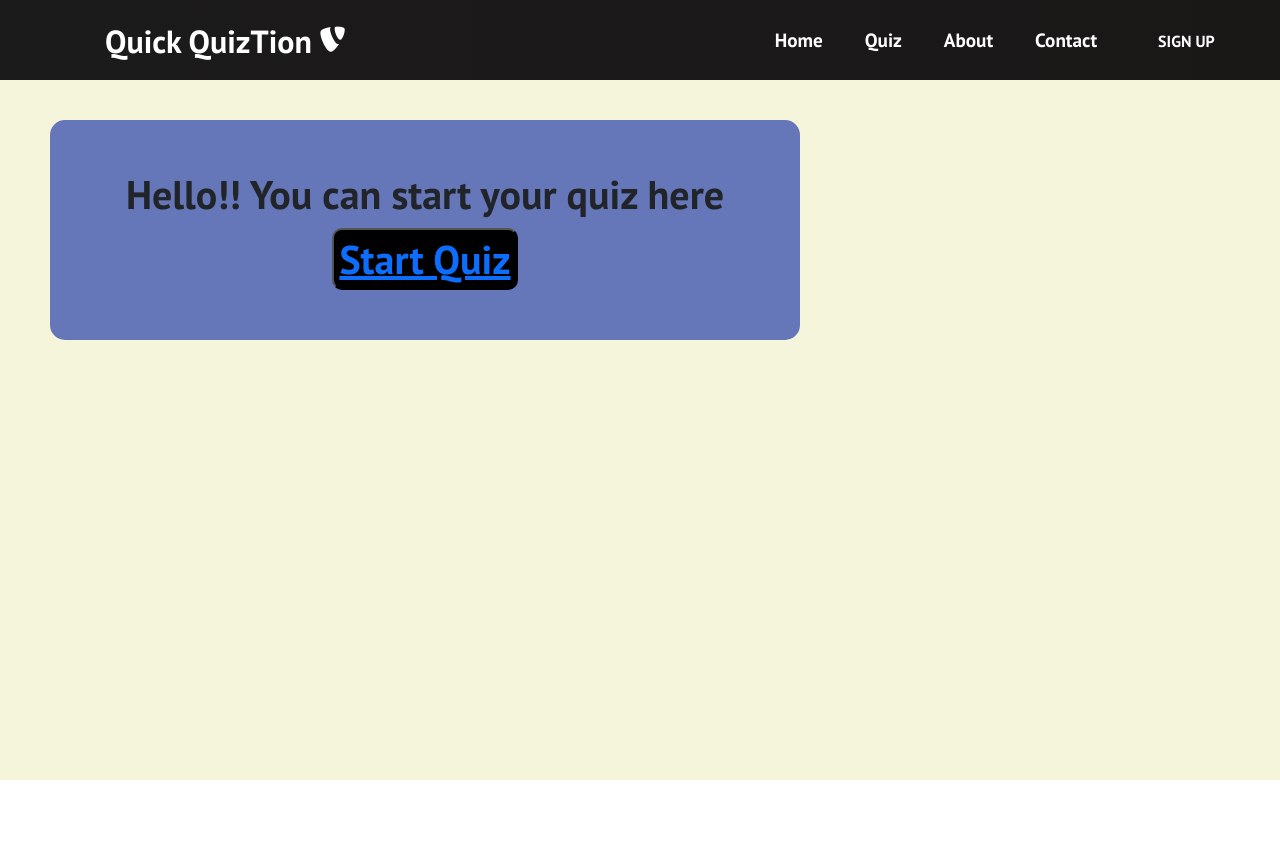
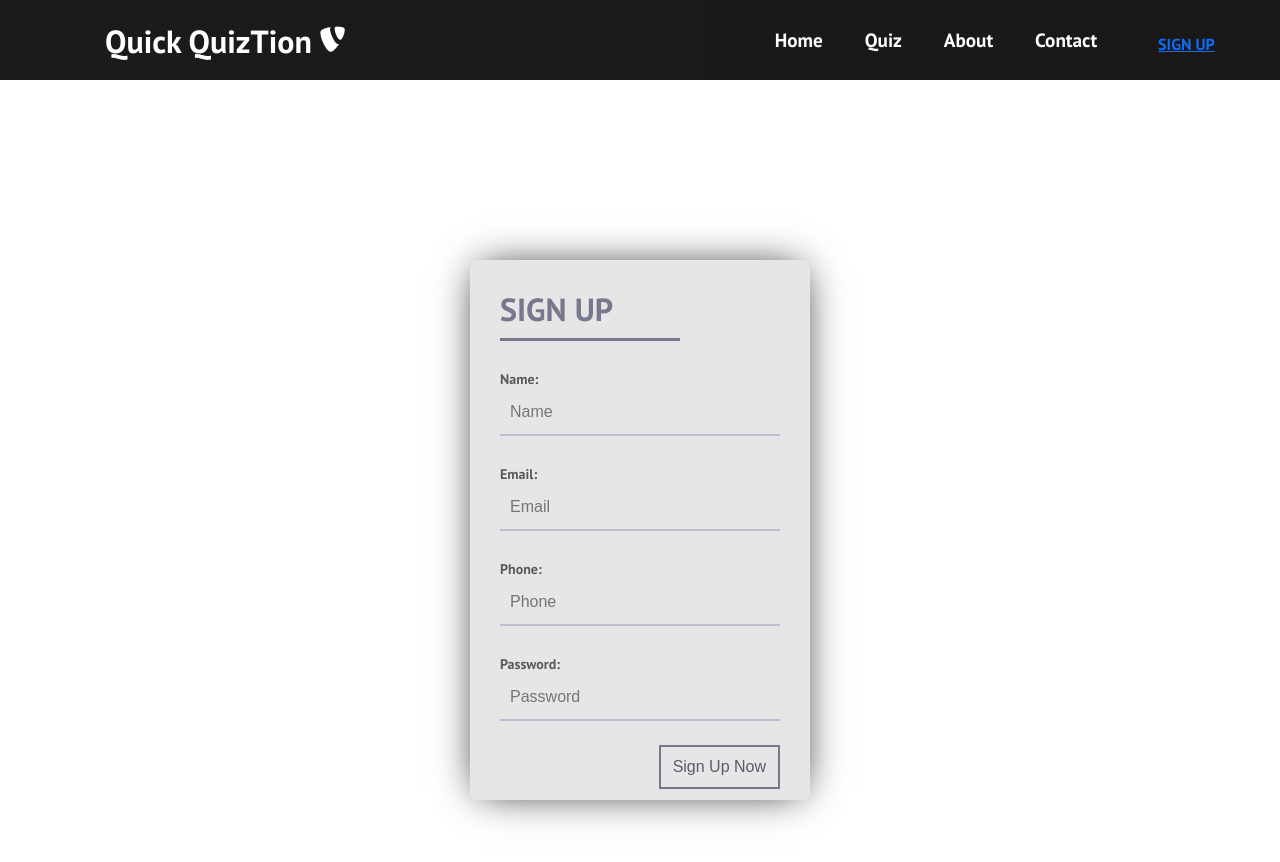
Before and after one commit to adil-khatri/REACT-QUIZ-APP, a React (Create React App) app: page /signup in a window 1280 px wide. Before the commit this address led to /. Shown: the top 862 px of the page. Before the commit the page ends 800 px from the top, so only its background shows below. Built offline with nearby package versions, Linux system fonts and the light colour scheme.

Commit message:
signup UI added

```diff
--- a/src/App.jsx
+++ b/src/App.jsx
@@ -3,9 +3,10 @@ import Home from './Home';
 import { BrowserRouter as Router, Switch, Route, Redirect} from 'react-router-dom';
 import Navbar from './components/Navbar';
 import About from './About';
-import Quiz from './Quiz';
+// import Quiz from './Quiz';
 import Contact from './Contact';
 import "./App.css";
+import SignUp from './SignUp';
 
 const App = () => {
     return (
@@ -14,8 +15,9 @@ const App = () => {
          <Switch>
             <Route exact path="/" component={Home} />
             <Route exact path="/about" component={About} />
-            <Route exact path="/quiz" component={Quiz} />
+            {/* <Route exact path="/quiz" component={Quiz} />   */}
             <Route exact path="/contact" component={Contact} />
+            <Route exact path="/signup" component={SignUp} />
 
             < Redirect to="/" />
         </Switch>
--- /dev/null
+++ b/src/SignUp.jsx
@@ -0,0 +1,33 @@
+import React from 'react'
+import './signup.css';
+
+const SignUp = () => {
+  return (
+    <>
+
+    <form class="form">
+      <h2>SIGN UP</h2>
+      <p type="Name:"><input id="Name"
+        type="text"
+        placeholder="Name"
+        ></input></p>
+      <p type="Email:"><input type="text"
+            placeholder="Email"
+            id="Email"
+            ></input></p>
+      <p type="Phone:"><input type="text"
+            placeholder="Phone"
+            id="Phone"
+            ></input></p>
+            <p type="Password:"><input type="text"
+            placeholder="Password"
+            id="Password"
+            ></input></p>
+
+      <button >Sign Up Now</button>
+    </form>
+  </>
+  )
+}
+
+export default SignUp
--- a/src/components/Navbar.jsx
+++ b/src/components/Navbar.jsx
@@ -71,14 +71,14 @@ function Navbar() {
 
             <li>
               <Link
-                to='/sign-up'
+                to='/signup'
                 className='nav-links-mobile'
                 onClick={closeMobileMenu}             >
                 Login
               </Link>
             </li>
           </ul>
-          {button && <Button buttonStyle='btn--outline'>SIGN UP</Button>}
+          {button && <Button buttonStyle='btn--outline'> <Link to="/signup">SIGN UP </Link> </Button>}
         </div>
       </nav>
     </>
--- /dev/null
+++ b/src/signup.css
@@ -0,0 +1,63 @@
+.form {
+    width: 340px;
+    height: 540px;
+    background: #e6e6e6;
+    border-radius: 8px;
+    box-shadow: 0 0 40px -10px #000;
+    margin: calc(50vh - 220px) auto;
+    padding: 20px 30px;
+    max-width: calc(100vw - 40px);
+    box-sizing: border-box;
+    font-family: 'Montserrat', sans-serif;
+    position: relative
+}
+
+h2 {
+    margin: 10px 0;
+    padding-bottom: 10px;
+    width: 180px;
+    color: #78788c;
+    border-bottom: 3px solid #78788c
+}
+
+input {
+    width: 100%;
+    padding: 10px;
+    box-sizing: border-box;
+    background: none;
+    outline: none;
+    resize: none;
+    border: 0;
+    font-family: 'Montserrat', sans-serif;
+    transition: all .3s;
+    border-bottom: 2px solid #bebed2
+}
+
+input:focus {
+    border-bottom: 2px solid #78788c
+}
+
+p:before {
+    content: attr(type);
+    display: block;
+    margin: 28px 0 0;
+    font-size: 14px;
+    color: #5a5a5a
+}
+
+button {
+    float: right;
+    padding: 8px 12px;
+    margin: 8px 0 0;
+    font-family: 'Montserrat', sans-serif;
+    border: 2px solid #78788c;
+    background: 0;
+    color: #5a5a6e;
+    cursor: pointer;
+    transition: all .3s
+}
+
+button:hover {
+    background: #78788c;
+    color: #fff
+}
```
Also changed, not shown: 1 other file (tests, documents, lock files or other folders).
